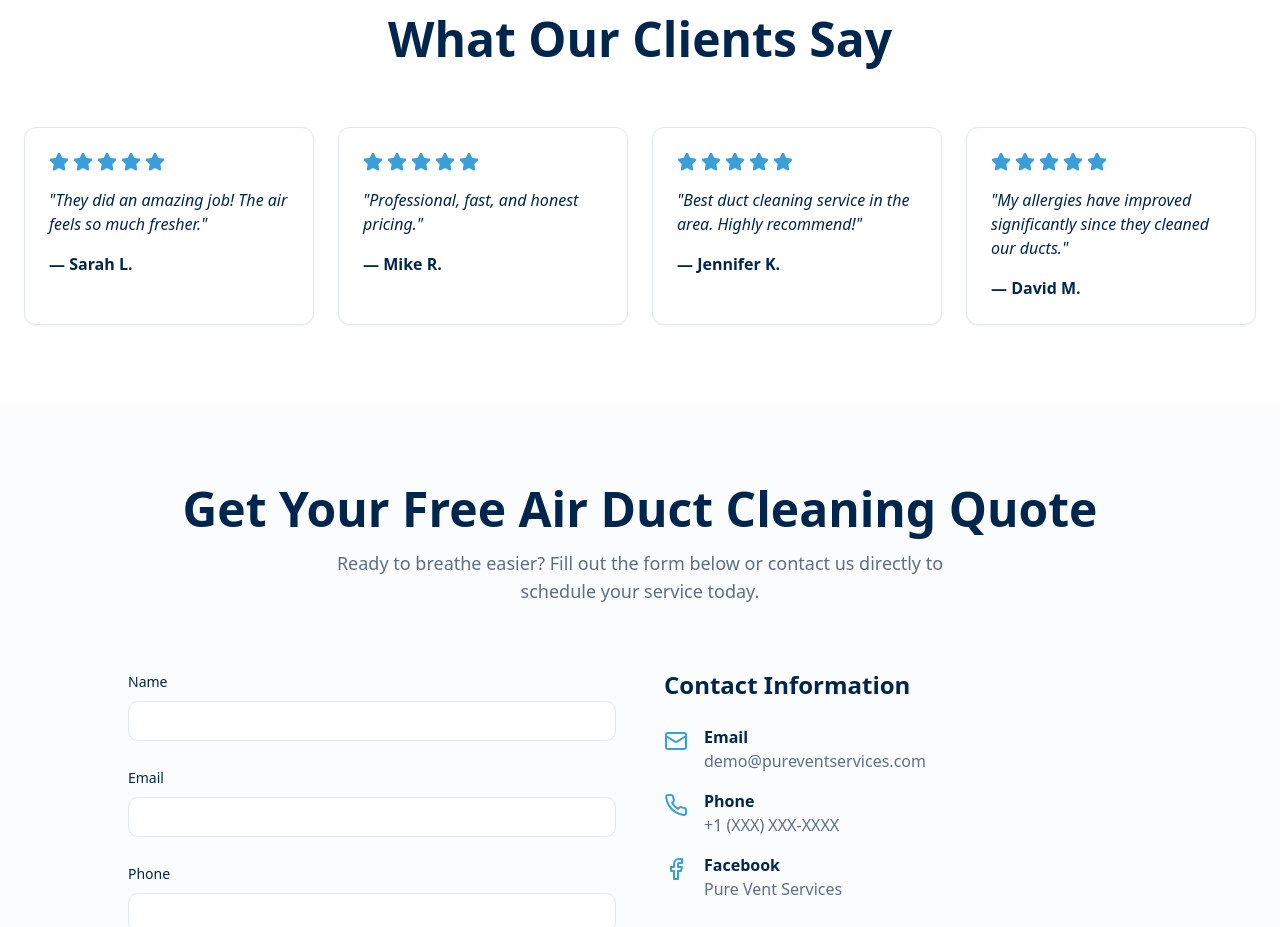
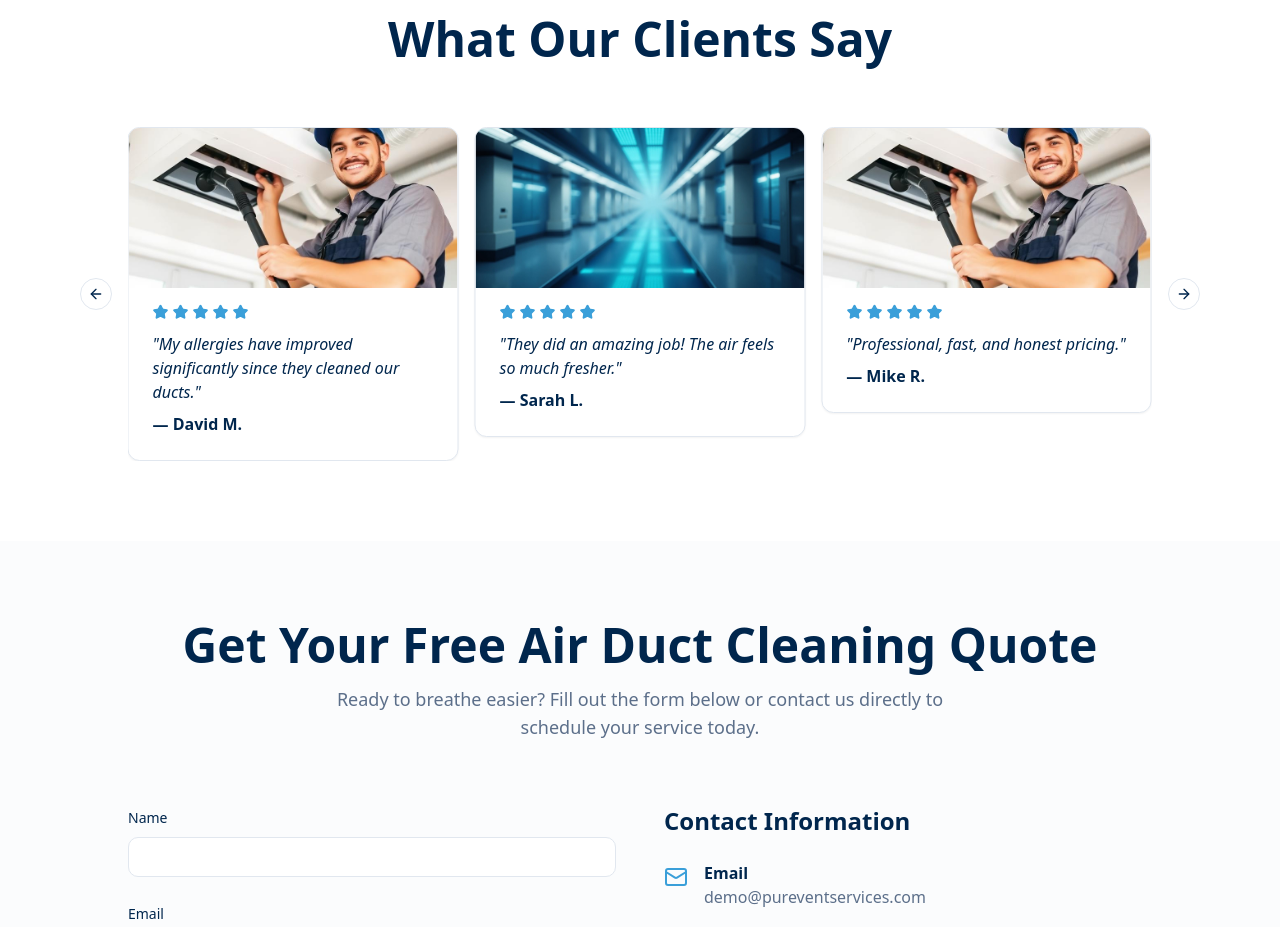
Before and after one commit to davisbryan595-lang/pure-vent-cleaner, a React (Vite) app: page / in a window 1280 px wide. Shown: the part 2960-3887 px from the top of the page. Built offline with nearby package versions, Linux system fonts and the light colour scheme.

Commit message:
Testimonials: convert to carousel with images
cgen-33e03899f9474e21a6bccb5442e12240

```diff
--- a/src/components/Testimonials.tsx
+++ b/src/components/Testimonials.tsx
@@ -1,26 +1,33 @@
 import { Card, CardContent } from "@/components/ui/card";
 import { Star } from "lucide-react";
+import { Carousel, CarouselContent, CarouselItem, CarouselNext, CarouselPrevious } from "@/components/ui/carousel";
+import heroBg from "@/assets/hero-bg.jpg";
+import techImg from "@/assets/about-technician.jpg";
 
 const testimonials = [
   {
     name: "Sarah L.",
     text: "They did an amazing job! The air feels so much fresher.",
     rating: 5,
+    image: heroBg,
   },
   {
     name: "Mike R.",
     text: "Professional, fast, and honest pricing.",
     rating: 5,
+    image: techImg,
   },
   {
     name: "Jennifer K.",
     text: "Best duct cleaning service in the area. Highly recommend!",
     rating: 5,
+    image: heroBg,
   },
   {
     name: "David M.",
     text: "My allergies have improved significantly since they cleaned our ducts.",
     rating: 5,
+    image: techImg,
   },
 ];
 
@@ -34,24 +41,31 @@ const Testimonials = () => {
           </h2>
         </div>
 
-        <div className="grid md:grid-cols-2 lg:grid-cols-4 gap-6 max-w-7xl mx-auto">
-          {testimonials.map((testimonial, index) => (
-            <Card
-              key={index}
-              className="animate-fade-up border-border bg-card"
-              style={{ animationDelay: `${index * 0.1}s` }}
-            >
-              <CardContent className="pt-6">
-                <div className="flex gap-1 mb-4">
-                  {[...Array(testimonial.rating)].map((_, i) => (
-                    <Star key={i} className="w-5 h-5 fill-primary text-primary" />
-                  ))}
-                </div>
-                <p className="text-card-foreground mb-4 italic">"{testimonial.text}"</p>
-                <p className="font-semibold text-card-foreground">— {testimonial.name}</p>
-              </CardContent>
-            </Card>
-          ))}
+        <div className="max-w-5xl mx-auto relative">
+          <Carousel opts={{ loop: true }}>
+            <CarouselContent>
+              {testimonials.map((t, index) => (
+                <CarouselItem key={index} className="md:basis-1/2 lg:basis-1/3">
+                  <Card className="overflow-hidden bg-card border-border">
+                    <div className="h-40 w-full overflow-hidden">
+                      <img src={t.image} alt={t.name} className="w-full h-full object-cover" />
+                    </div>
+                    <CardContent className="pt-4">
+                      <div className="flex gap-1 mb-3">
+                        {[...Array(t.rating)].map((_, i) => (
+                          <Star key={i} className="w-4 h-4 fill-primary text-primary" />
+                        ))}
+                      </div>
+                      <p className="text-card-foreground mb-2 italic">"{t.text}"</p>
+                      <p className="font-semibold text-card-foreground">— {t.name}</p>
+                    </CardContent>
+                  </Card>
+                </CarouselItem>
+              ))}
+            </CarouselContent>
+            <CarouselPrevious className="bg-background/80 backdrop-blur" />
+            <CarouselNext className="bg-background/80 backdrop-blur" />
+          </Carousel>
         </div>
       </div>
     </section>
```
